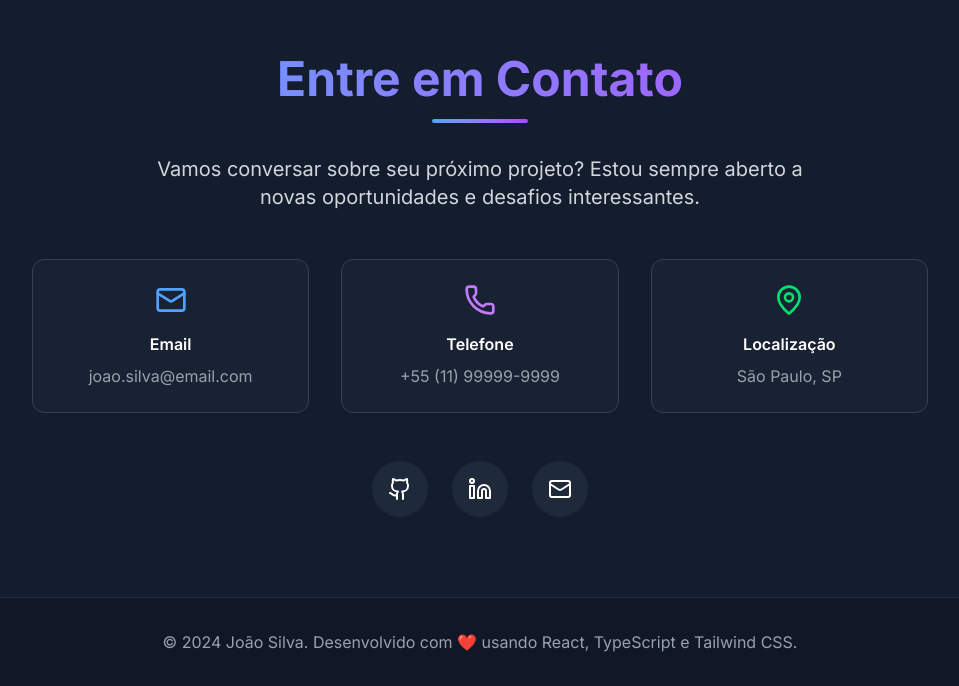
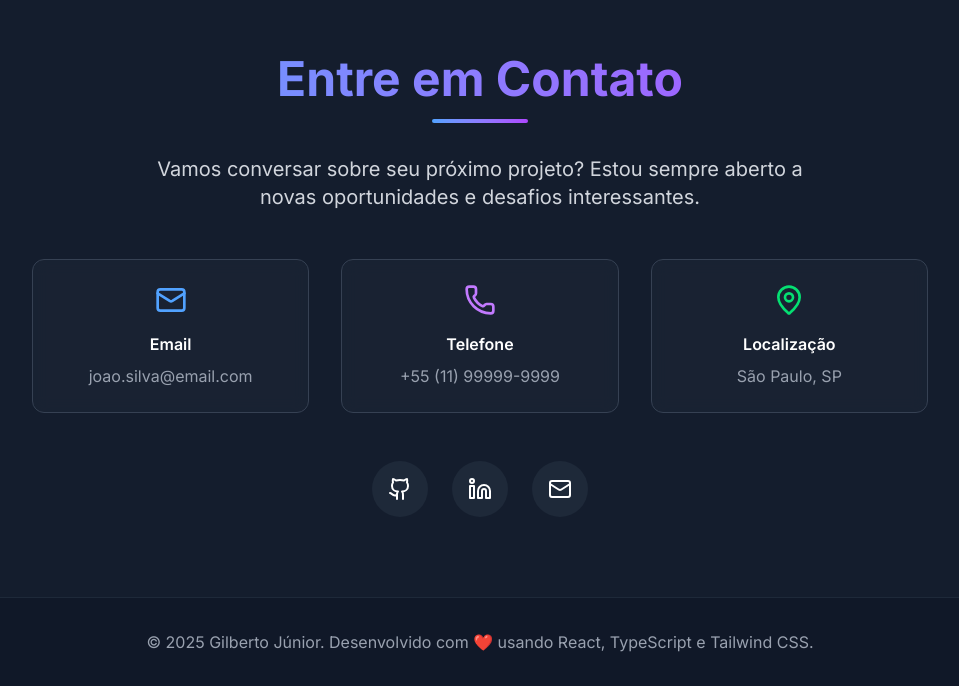
Before and after one commit to xuniorss/portfolio, a React (Vite) app: page / in a window 1280 px wide. Shown: the part 3369-4055 px from the top of the page, without its empty margins (160-1119 px from the left). Built offline with nearby package versions, Linux system fonts and the light colour scheme.

Commit message:
feat: melhorando footer

```diff
--- a/src/components/Footer/index.tsx
+++ b/src/components/Footer/index.tsx
@@ -1,10 +1,10 @@
 export const Footer = () => {
-  return (
-    <footer className="py-8 px-4 border-t border-gray-800 text-center">
-      <p className="text-gray-400">
-        © 2024 João Silva. Desenvolvido com ❤️ usando React, TypeScript e
-        Tailwind CSS.
-      </p>
-    </footer>
-  );
-};
+   return (
+      <footer className="py-8 px-4 border-t border-gray-800 text-center">
+         <p className="text-gray-400">
+            &copy; {new Date().getFullYear()} Gilberto Júnior. Desenvolvido com
+            ❤️ usando React, TypeScript e Tailwind CSS.
+         </p>
+      </footer>
+   )
+}
```
